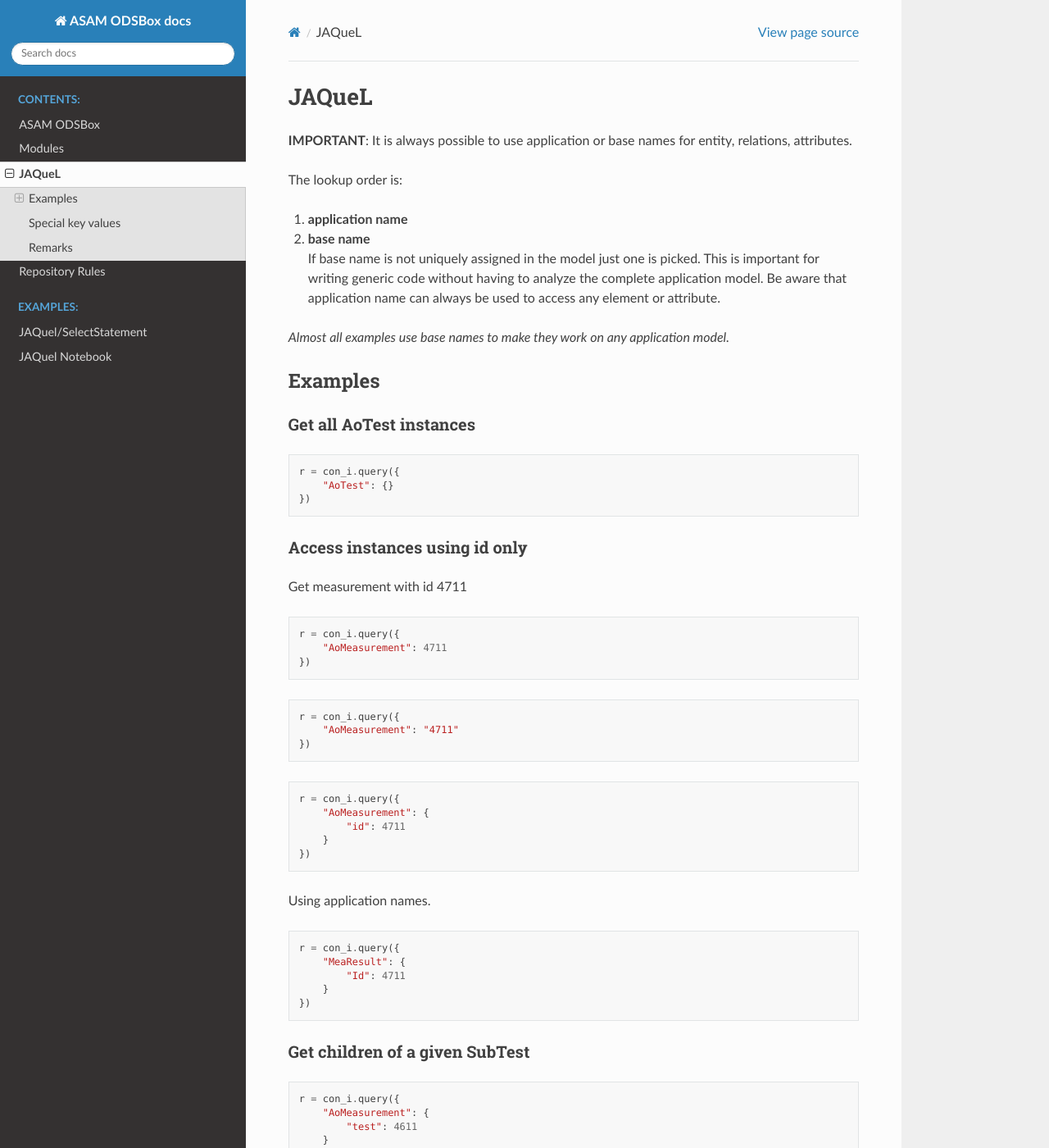
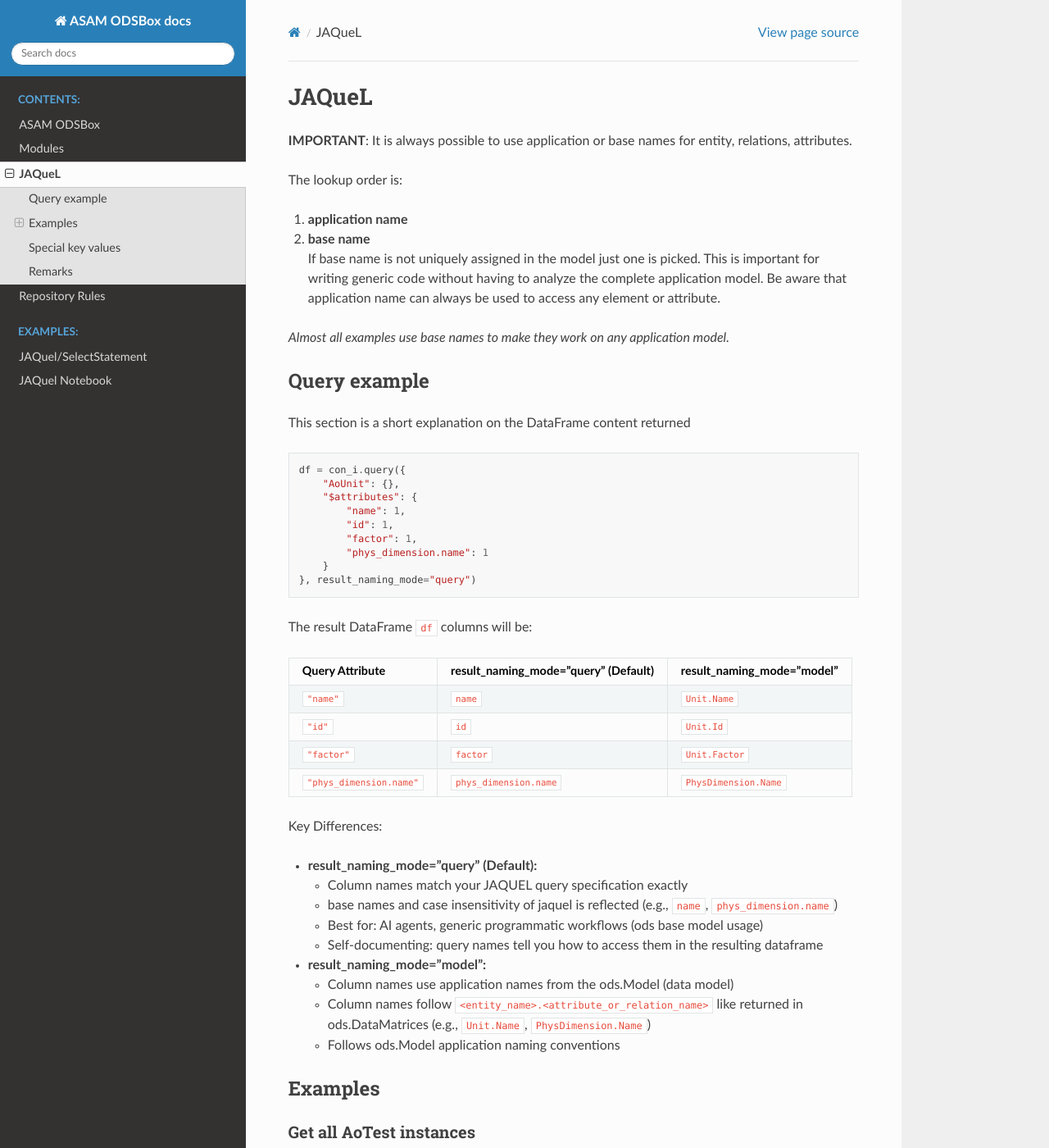
Before and after one commit to peak-solution/odsbox, a Sphinx documentation site: the page built from docs/jaquel.md, in a window 1280 px wide and 1400 px high. Shown: the whole window at 82% size. Built offline with Sphinx 7.4.7 and the Read the Docs theme 3.1.0, drawn with Linux system fonts in a browser that asks for light colours.

Commit message:
clear documentation

````diff
--- a/docs/jaquel.md
+++ b/docs/jaquel.md
@@ -12,6 +12,45 @@
    always be used to access any element or attribute.
 
 *Almost all examples use base names to make they work on any application model.*
+
+## Query example
+
+This section is a short explanation on the DataFrame content returned
+
+```python
+df = con_i.query({
+    "AoUnit": {},
+    "$attributes": {
+        "name": 1,
+        "id": 1,
+        "factor": 1,
+        "phys_dimension.name": 1
+    }
+}, result_naming_mode="query")
+```
+
+The result DataFrame `df` columns will be:
+
+| Query Attribute | result_naming_mode="query" (Default) | result_naming_mode="model" |
+|-----------------|--------------------------------------|----------------------------|
+| `"name"` | `name` | `Unit.Name` |
+| `"id"` | `id` | `Unit.Id` |
+| `"factor"` | `factor` | `Unit.Factor` |
+| `"phys_dimension.name"` | `phys_dimension.name` | `PhysDimension.Name` |
+
+Key Differences:
+
+- **result_naming_mode="query" (Default):**
+    - Column names match your JAQUEL query specification exactly
+    - base names and case insensitivity of jaquel is reflected (e.g., `name`, `phys_dimension.name`)
+    - Best for: AI agents, generic programmatic workflows (ods base model usage)
+    - Self-documenting: query names tell you how to access them in the resulting dataframe
+
+- **result_naming_mode="model":**
+    - Column names use application names from the ods.Model (data model)
+    - Column names follow `<entity_name>.<attribute_or_relation_name>` like returned in ods.DataMatrices (e.g., `Unit.Name`, `PhysDimension.Name`)
+    - Follows ods.Model application naming conventions
+
 
 ## Examples
 
````
Also changed, not shown: 1 other file.
